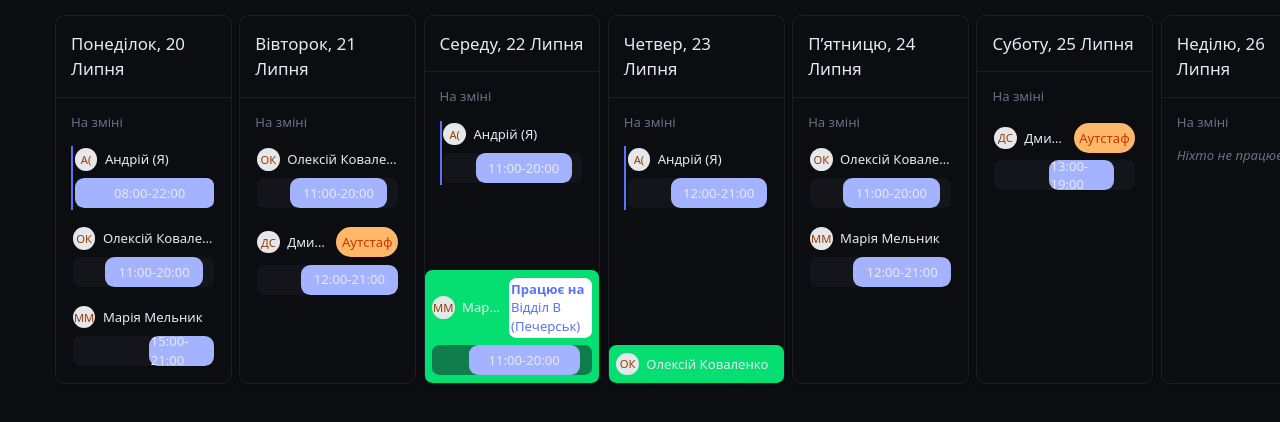
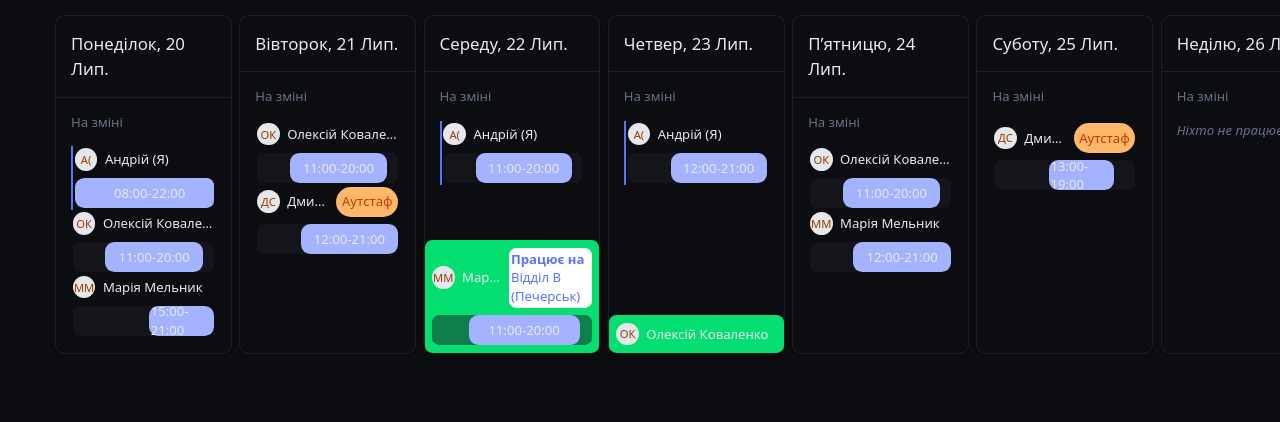
Before and after one commit to Andrey-Alohin/shift-app, a Next.js app: page /test in a window 1280 px wide. Shown: the top 422 px of the page. Built offline with nearby package versions, Linux system fonts and the light colour scheme; no server answers.

Commit message:
change div to ul/li

```diff
--- a/src/entities/shift/ui/ShifCard.tsx
+++ b/src/entities/shift/ui/ShifCard.tsx
@@ -37,9 +37,7 @@ export default function ShiftCard({ shift, funcCalcRenge }: ShiftCardProps) {
     bgClass = "bg-sky-50 text-sky-800 border-sky-200";
   }
   return (
-    <div
-      className={clsx("space-y-2 p-0.5", isMe && "border-l-2 border-accent")}
-    >
+    <li className={clsx("space-y-2 p-0.5", isMe && "border-l-2 border-accent")}>
       <div className="flex relative items-center gap-2">
         <Avatar
           src={user.avatarUrl}
@@ -70,6 +68,6 @@ export default function ShiftCard({ shift, funcCalcRenge }: ShiftCardProps) {
           >{`${startAt}-${endAt}`}</RangeBar>
         </div>
       )}
-    </div>
+    </li>
   );
 }
--- a/src/features/DayCard/DayCard.tsx
+++ b/src/features/DayCard/DayCard.tsx
@@ -13,7 +13,7 @@ const formatDayHeader = (uiDate: string) => {
   return date.toLocaleDateString("uk-UA", {
     weekday: "long",
     day: "numeric",
-    month: "long",
+    month: "short",
   });
 };
 
@@ -22,7 +22,7 @@ export default function DayCard({ day }: DayCardProps) {
   const { topList, bottomList } = splitShiftByList(shifts);
   const calculateStartLength = createRangeCalculator(8, 21);
   return (
-    <div
+    <li
       className={clsx(
         " shrink-0 rounded-lg flex flex-col text-card-foreground shadow-sm border",
         isToday && "border-primary/40",
@@ -42,7 +42,7 @@ export default function DayCard({ day }: DayCardProps) {
             На зміні
           </h4>
           {topList.length > 0 ? (
-            <>
+            <ul>
               {topList.map((shift) => (
                 <ShiftCard
                   key={shift._id}
@@ -50,7 +50,7 @@ export default function DayCard({ day }: DayCardProps) {
                   funcCalcRenge={calculateStartLength}
                 />
               ))}
-            </>
+            </ul>
           ) : (
             <p className="text-sm text-muted-foreground italic">
               Ніхто не працює
@@ -59,7 +59,7 @@ export default function DayCard({ day }: DayCardProps) {
         </div>
       </div>
       {bottomList.length > 0 && (
-        <div className="bg-green-400 p-1.5 rounded-md">
+        <ul className="bg-green-400 p-1.5 rounded-md">
           {bottomList.map((shift) => (
             <ShiftCard
               key={shift._id}
@@ -67,8 +67,8 @@ export default function DayCard({ day }: DayCardProps) {
               funcCalcRenge={calculateStartLength}
             />
           ))}
-        </div>
+        </ul>
       )}
-    </div>
+    </li>
   );
 }
--- a/src/features/Week/Week.tsx
+++ b/src/features/Week/Week.tsx
@@ -7,10 +7,10 @@ interface WeekProps {
 
 export default function Week({ weekSchedule }: WeekProps) {
   return (
-    <div className="w-full overflow-x-hidden lg:overflow-x-auto lg:grid lg:grid-cols-7 lg:min-w-350 gap-2 p-4">
+    <ul className="w-full overflow-x-hidden lg:overflow-x-auto lg:grid lg:grid-cols-7 lg:min-w-350 gap-2 p-4">
       {Object.values(weekSchedule).map((day) => (
         <DayCard key={day.uiDate} day={day} />
       ))}
-    </div>
+    </ul>
   );
 }
```
Also changed, not shown: src/features/DayCard/DayRangeProvider.tsx (added).
